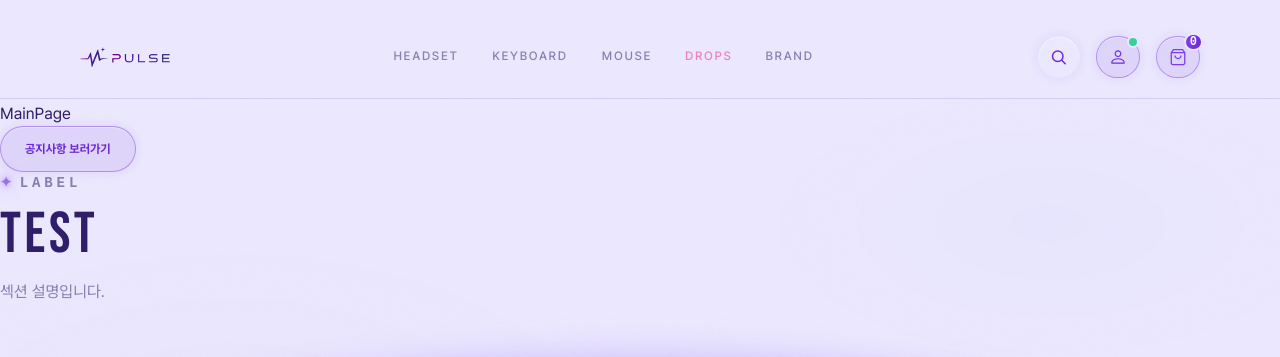
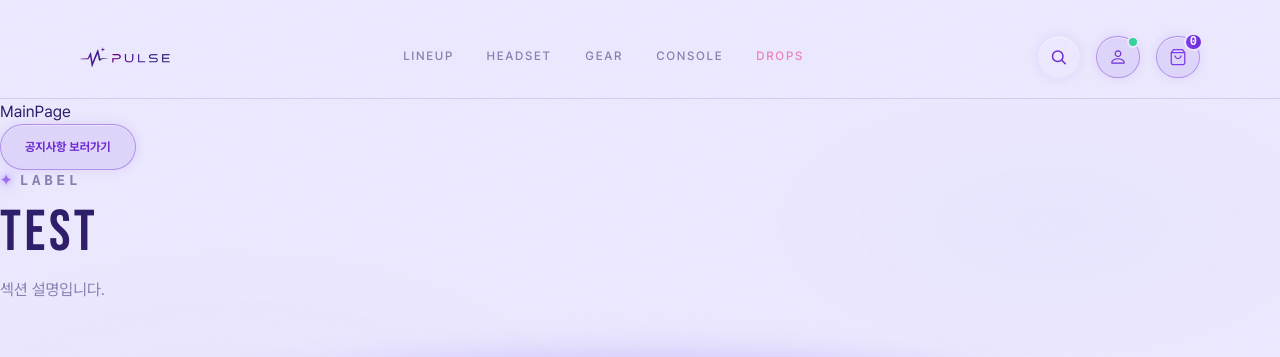
Before and after one commit to ParkJunHyeon1209/PULSE, a React (Vite) app: page / in a window 1280 px wide. Shown: the top 357 px of the page. Built offline with nearby package versions, Linux system fonts and the light colour scheme; a web font is replaced by a local one.

Commit message:
feat: 헤더 UI 개선, 라우팅 연결 및 카테고리 페이지 테마 토큰 수정

```diff
--- a/src/components/common/AppHeader.jsx
+++ b/src/components/common/AppHeader.jsx
@@ -7,20 +7,12 @@ import AppHeaderSearch from './AppHeaderSearch';
 import AppHeaderUser from './AppHeaderUser';
 
 const navItems = [
-  { label: 'HEADSET', to: '/headset' },
-  { label: 'KEYBOARD', to: '/keyboard' },
-  { label: 'MOUSE', to: '/mouse' },
+  { label: 'Lineup', to: '/categories/' },
+  { label: 'Headset', to: '/categories/headset' },
+  { label: 'Gear', to: '/categories/gear' },
+  { label: 'Console', to: '/categories/console' },
   { label: 'DROPS', to: '/drops', isDrops: true },
-  { label: 'BRAND', to: '/brand' },
 ];
-
-const HeaderOffset = styled.div`
-  height: 102px;
-
-  @media (max-width: ${({ theme }) => theme.breakpoints.tablet}) {
-    height: 140px;
-  }
-`;
 
 const NavRoot = styled.nav`
   position: fixed;
@@ -145,7 +137,6 @@ export default function PulseHeader({ onThemeToggle }) {
   };
 
   return (
-    <>
     <NavRoot>
       <NavWrap>
         <AppLogo size="90px" />
@@ -174,8 +165,5 @@ export default function PulseHeader({ onThemeToggle }) {
         </NavRight>
       </NavWrap>
     </NavRoot>
-
-      <HeaderOffset />
-    </>
   );
 }
--- a/src/components/common/AppHeaderUser.jsx
+++ b/src/components/common/AppHeaderUser.jsx
@@ -1,35 +1,11 @@
 import styled from '@emotion/styled';
+import { useNavigate } from 'react-router-dom';
 import BaseBtn from './BaseBtn';
 import { UserIcon, CartIcon, LoginIcon, SunIcon, MoonIcon } from '../../assets/icons/BtnIcon';
 import usePanel from '../../hooks/usePanel';
 
 const AvatarButton = styled(BaseBtn)`
   overflow: visible;
-  /* position: relative;
-  border-radius: ${({ theme }) => theme.radii.full};
-  border: 2px solid ${({ theme }) => theme.tones.violet.subtleColor};
-  background: linear-gradient(135deg, #7c3aed, #ec4899);
-  color: ${({ theme }) => theme.colors.wColor};
-  box-shadow: none;
-  font-family: ${({ theme }) => theme.fontFamily.display};
-  font-size: ${({ theme }) => theme.fontSize.sm};
-  font-weight: 700;
-  letter-spacing: 0;
-  text-transform: none;
-  backdrop-filter: none;
-
-  &:hover:not(:disabled) {
-    background: linear-gradient(135deg, #7c3aed, #ec4899);
-    border-color: rgba(196, 181, 253, 0.85);
-    color: ${({ theme }) => theme.colors.wColor};
-    box-shadow: ${({ theme }) => theme.effects.hoverShadowAvatar};
-    transform: translateY(-1px);
-  }
-
-  &:active:not(:disabled) {
-    background: linear-gradient(135deg, #7c3aed, #ec4899);
-    transform: scale(0.97);
-  } */
 `;
 
 const AvatarStatus = styled.span`
@@ -249,6 +225,7 @@ const ToggleButton = styled.div`
 
 export default function AppHeaderUser({ open, onOpen, onClose, isDarkMode, onThemeToggle }) {
   const wrapRef = usePanel({ open, onClose });
+  const navigate = useNavigate();
 
   return (
     <>
@@ -277,7 +254,13 @@ export default function AppHeaderUser({ open, onOpen, onClose, isDarkMode, onThe
       </DropWrap>
 
       {/* data-count: 카트 수량 - data-count={cartCount} */}
-      <CartButton height={'42px'} variant="ic-btn" aria-label="Cart" data-count="0">
+      <CartButton
+        height={'42px'}
+        variant="ic-btn"
+        aria-label="Cart"
+        data-count="0"
+        onClick={() => navigate('/shoppingcart')}
+      >
         <CartIcon strokeWidth="1.25" />
       </CartButton>
     </>
--- a/src/components/layout/MainLayout.jsx
+++ b/src/components/layout/MainLayout.jsx
@@ -18,6 +18,11 @@ const MainContent = styled.main`
   width: 100%;
   flex: 1;
   max-width: ${({ theme }) => theme.grid.max};
+  padding-top: 100px;
+
+  @media (max-width: ${({ theme }) => theme.breakpoints.tablet}) {
+    padding-top: 140px;
+  }
 `;
 
 export default function MainLayout() {
--- a/src/pages/CategoriesPage/components/CategoryPromoBanner.jsx
+++ b/src/pages/CategoriesPage/components/CategoryPromoBanner.jsx
@@ -136,9 +136,9 @@ const PrimaryButton = styled.button`
   padding: 0 ${({ theme }) => theme.spacing[5]};
   border: none;
   border-radius: ${({ theme }) => theme.radii.pill};
-  background: ${({ theme }) => theme.variants.violet.bg};
+  background: ${({ theme }) => theme.tones.violet.bg};
   color: ${({ theme }) => theme.colors.text};
-  box-shadow: ${({ theme }) => theme.variants.violet.shadow};
+  box-shadow: ${({ theme }) => theme.tones.violet.shadow};
   cursor: pointer;
 `;
 
--- a/src/pages/CategoriesPage/components/CategorySection.jsx
+++ b/src/pages/CategoriesPage/components/CategorySection.jsx
@@ -31,7 +31,7 @@ const SectionLinkButton = styled.button`
   gap: ${({ theme }) => theme.spacing[2]};
   border: none;
   background: transparent;
-  color: ${({ theme }) => theme.variants.violet.color};
+  color: ${({ theme }) => theme.tones.violet.color};
   font-size: ${({ theme }) => theme.fontSize.xxxs};
   line-height: 1;
   cursor: pointer;
@@ -40,7 +40,7 @@ const SectionLinkButton = styled.button`
   transition: color ${({ theme }) => theme.motion.fast};
 
   &:hover {
-    color: ${({ theme }) => theme.variants.violet.hoverColor};
+    color: ${({ theme }) => theme.tones.violet.hoverColor};
   }
   &:hover img {
     transform: translateX(2px);
--- a/src/pages/CategoriesPage/components/CategoryTabs.jsx
+++ b/src/pages/CategoriesPage/components/CategoryTabs.jsx
@@ -45,12 +45,12 @@ const CategoryTabButton = styled.button`
   height: 42px;
   padding: 0 ${({ theme }) => theme.spacing[5]};
   border: 1px solid
-    ${({ theme, isActive }) => (isActive ? theme.variants.violet.activeBorder : 'transparent')};
+    ${({ theme, isActive }) => (isActive ? theme.tones.violet.activeBorder : 'transparent')};
   border-radius: ${({ theme }) => theme.radii.pill};
   background: ${({ theme, isActive }) =>
-    isActive ? theme.variants.violet.tabActiveBg : 'transparent'};
+    isActive ? theme.tones.violet.tabActiveBg : 'transparent'};
   color: ${({ theme, isActive }) =>
-    isActive ? theme.variants.violet.activeColor : theme.colors.textSecondary};
+    isActive ? theme.tones.violet.activeColor : theme.colors.textSecondary};
   font-size: ${({ theme }) => theme.fontSize.xxxs};
   font-weight: ${({ isActive }) => (isActive ? 700 : 500)};
   cursor: pointer;
@@ -60,7 +60,7 @@ const CategoryTabButton = styled.button`
     border-color ${({ theme }) => theme.motion.fast},
     box-shadow ${({ theme }) => theme.motion.fast};
 
-  box-shadow: ${({ theme, isActive }) => (isActive ? theme.variants.violet.activeShadow : 'none')};
+  box-shadow: ${({ theme, isActive }) => (isActive ? theme.tones.violet.activeShadow : 'none')};
 
   &:hover {
     color: ${({ theme }) => theme.colors.text};
```
Lines whose indentation alone changed are shown as unchanged.
